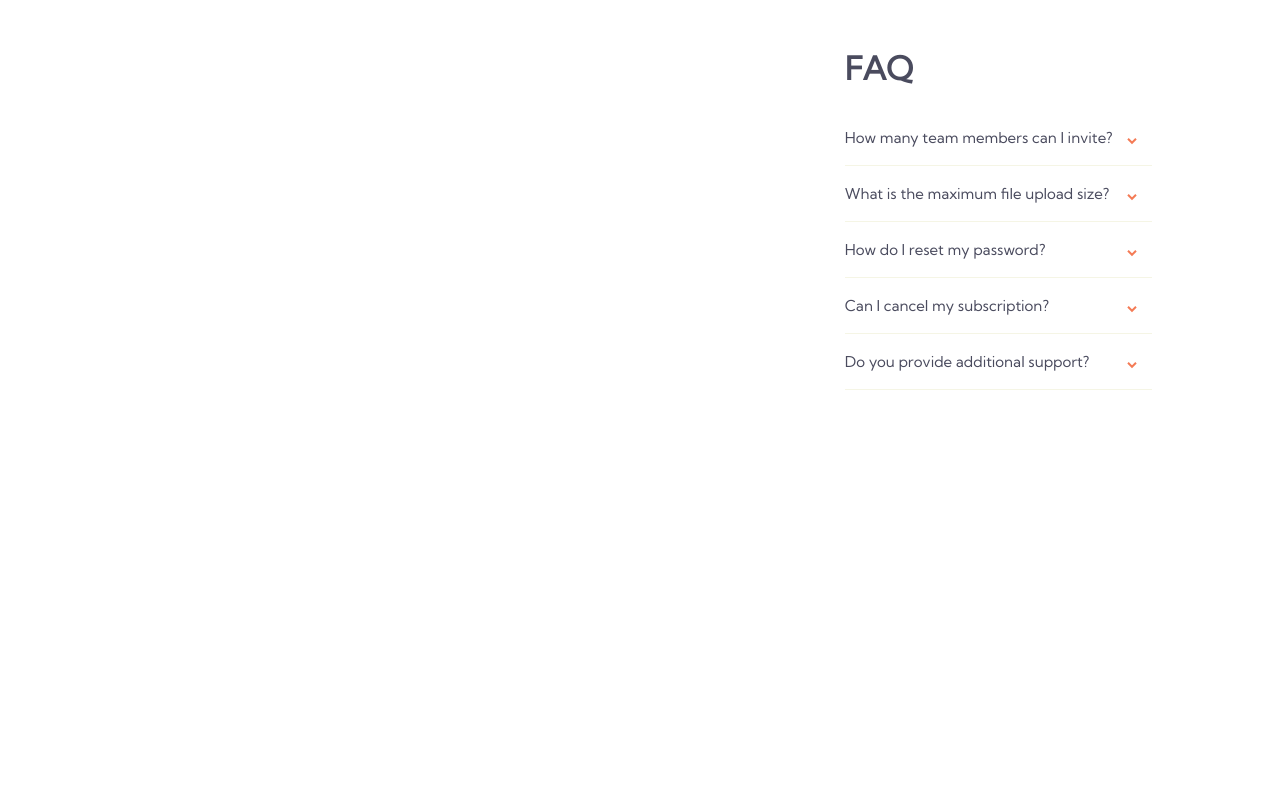
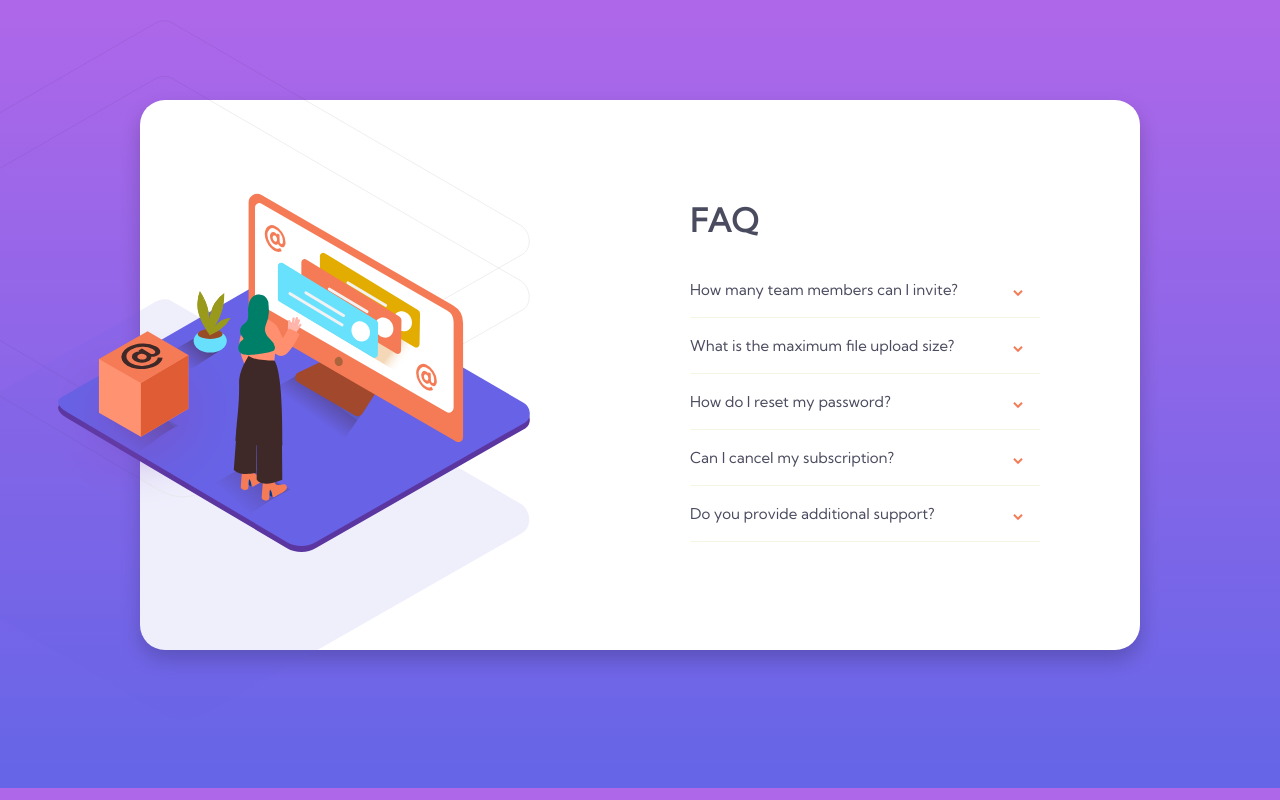
Before and after one commit to Ayoub24/frontendmentor-FAQ, a plain HTML site: page index.html in a window 1280 px wide. Drawn offline with Linux system fonts and the light colour scheme.

Commit message:
completed

```diff
--- a/css/style.css
+++ b/css/style.css
@@ -1,14 +1,29 @@
 body{
+  background-image: linear-gradient(#AF67E9, #6565E7);
   font-family: 'Kumbh Sans', sans-serif;
+  height: 680px;
 }
 h1{
   margin: 40px auto;
 }
+
+.global-container{
+  background-color: white;
+  border-radius: 25px;
+  display: block;
+  height: 550px;
+  margin: 100px auto;
+  position: relative;
+  width: 1000px;
+  box-shadow: 0 10px 20px 0 rgba(0, 0, 0, 0.2);
+  }
+
 .FAQ{
   color: #4A4B5E;
+  margin: 60px auto ;
   position: absolute;
   right: 10%;
-  width: 24%;
+  width: 35%;
 }
 .question-container{
   margin: 18px auto;
@@ -36,6 +51,10 @@ hr{
   outline: none;
   font-size: 15px;
 }
+.question:hover{
+  color: #f47c57;
+  cursor: pointer;
+}
 .response {
   color: #787887;
   display: none;
@@ -45,3 +64,25 @@ hr{
   overflow: hidden;
 
 }
+.images-container{
+  position: absolute;
+  width: 50%;
+  left: -110px;
+  top: -80px
+}
+.pattern{
+  position: absolute;
+  height:700px;
+  right: 0;
+}
+.box{
+  position: absolute;
+  right: 18.2rem;
+  top:19.3rem;
+}
+
+.woman{
+  position: absolute;
+  right: 0;
+  bottom: -33.25rem;
+}
--- a/index.html
+++ b/index.html
@@ -11,7 +11,13 @@
 </head>
 
 <body>
+  <div class="global-container">
 
+    <div class="images-container">
+      <img class="pattern" src="images\bg-pattern-desktop.svg">
+      <img class="woman" src="images\illustration-woman-online-desktop.svg">
+      <img class="box" src="images\illustration-box-desktop.svg">
+    </div>
 
     <div class="FAQ">
       <h1>FAQ</h1>
@@ -72,6 +78,7 @@
       <hr>
     </div>
 
+  </div>
 </body>
 <script type="text/javascript" src="js/function.js"></script>
 
```
Lines whose indentation alone changed are shown as unchanged.
